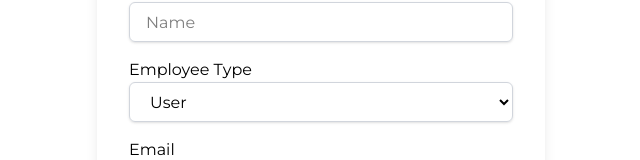
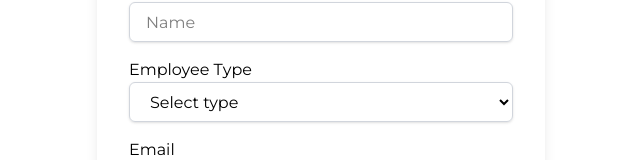
Before and after one commit to hugo-m12/Employee-Management, a React (Vite) app in the folder FE/: page /EditEmployee/1 in a window 1280 px wide. Shown: the part 230-390 px from the top of the page, without its empty margins (319-959 px from the left). Built offline with nearby package versions, Linux system fonts and the light colour scheme; no server answers; a web font is replaced by a local one; what material-ui-confirm would draw is missing.

Commit message:
Select fixed + password hashing on create user and update

```diff
--- a/FE/src/components/header.jsx
+++ b/FE/src/components/header.jsx
@@ -4,6 +4,7 @@ import toast from 'react-hot-toast';
 import { navigate } from "wouter/use-browser-location";
 
 function Header({ isAuthenticated, onLogout }) {
+
   const handleLogout = () => {
     if (onLogout) onLogout();
     toast.success("User has logged out", {
@@ -28,11 +29,12 @@ function Header({ isAuthenticated, onLogout }) {
 
           {isAuthenticated && (
             <>
+            {/* TODO:if the employee is an admin he can see the panel if not he doesnt have acess*/}
               <li>
                 <Link
                   className="text-gray-400 no-underline transition-colors duration-300 hover:text-black hover:underline ml-2"
                   href="/Admin"
-                >
+                  >
                   Admin Panel
                 </Link>
               </li>
--- a/FE/src/views/CreateEmployeeView.jsx
+++ b/FE/src/views/CreateEmployeeView.jsx
@@ -78,13 +78,14 @@ function AddEmployeeView() {
             placeholder="Name"
             />
         <label>Employee Type</label>
-          <select required
+        <select
+            required
             name="type"
             value={employee.type}
             onChange={handleChange}
             className="w-full h-10 px-4 border border-gray-300 rounded-md shadow-sm focus:outline-none focus:ring-2 focus:ring-blue-500 focus:border-blue-500"
-                  placeholder="Type"
           >
+          <option value="">Select type</option>
           <option value="user">User</option>
           <option value="admin">Admin</option>
         </select>
--- a/FE/src/views/EditEmployeeView.jsx
+++ b/FE/src/views/EditEmployeeView.jsx
@@ -103,16 +103,17 @@ function EditEmployeeView() {
             placeholder="Name"
           />
           <label>Employee Type</label>
-          <select required
-                  name="type"
-                  value={employee.type}
-                  onChange={handleChange}
-                  className="w-full h-10 px-4 border border-gray-300 rounded-md shadow-sm focus:outline-none focus:ring-2 focus:ring-blue-500 focus:border-blue-500"
-                  placeholder="Type"
+        <select
+            required
+            name="type"
+            value={employee.type}
+            onChange={handleChange}
+            className="w-full h-10 px-4 border border-gray-300 rounded-md shadow-sm focus:outline-none focus:ring-2 focus:ring-blue-500 focus:border-blue-500"
           >
+          <option value="">Select type</option>
           <option value="user">User</option>
           <option value="admin">Admin</option>
-          </select>
+        </select>
           <label>Email</label>
           <input
             required
```
Also changed, not shown: 1 other file (tests, documents, lock files or other folders). Lines whose indentation alone changed are shown as unchanged.
